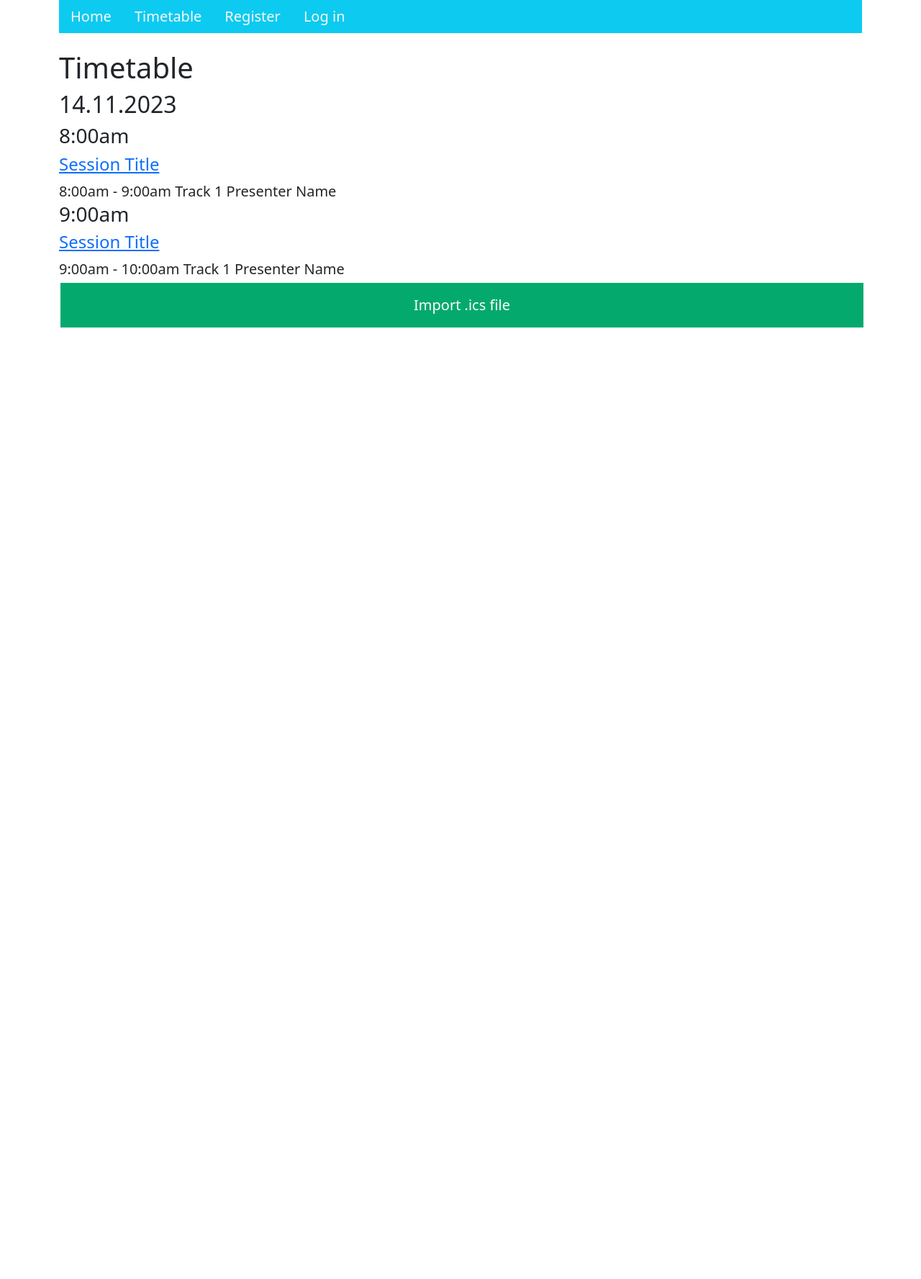
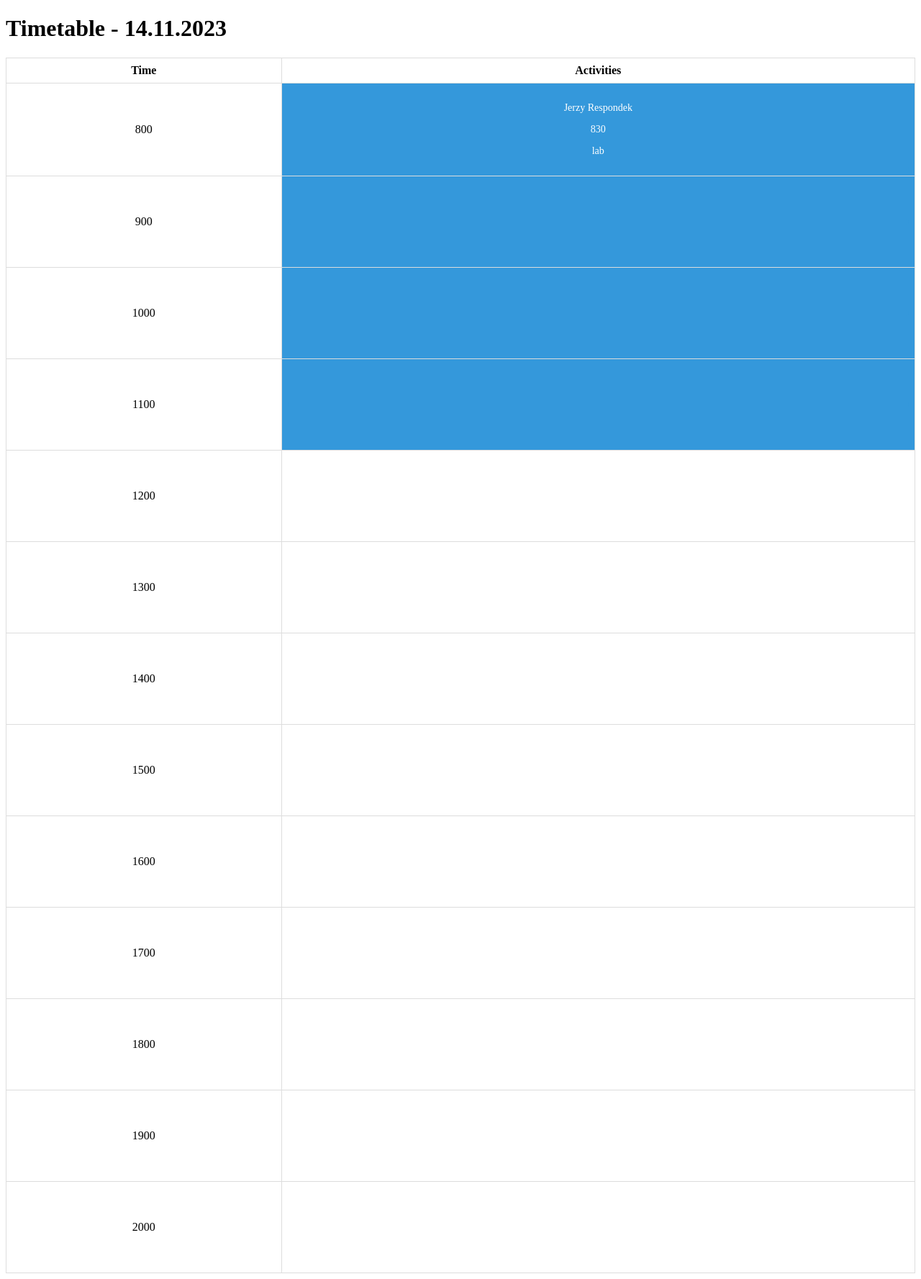
Before and after one commit to damian234527/FinalProject, a Django app: page /timetable/day/ in a window 1280 px wide. Shown: the whole page at 72% size. Before the commit the page ends 455 px from the top, so only its background shows below. Run offline with Django 4.2, Linux system fonts and the light colour scheme; some libraries are stand-ins or nearby versions.

Commit message:
Prace nad planem dnia

```diff
--- a/templates/base_template.html
+++ b/templates/base_template.html
@@ -3,10 +3,12 @@
 <script src="{% static 'htmx.min.js' %}" defer></script>
 <html lang="en">
 <head>
-<title>{% block title %}Django laboratories{% endblock %}</title>
-  {% load bootstrap5 %}
-  {% bootstrap_css %}
-  {% bootstrap_javascript %}
+    <meta charset="UTF-8">
+    <meta name="viewport" content="width=device-width, initial-scale=1.0">
+    <title>{% block title %}Django laboratories{% endblock %}</title>
+    {% load bootstrap5 %}
+    {% bootstrap_css %}
+    {% bootstrap_javascript %}
 </head>
 <body hx-headers='{"X-CSRFToken": "{{ csrf_token }}"}'>
     <link rel="stylesheet" type="text/css" href="{% static 'style.css' %}">
--- a/timetable/templates/timetable/day.html
+++ b/timetable/templates/timetable/day.html
@@ -1,34 +1,67 @@
-{% extends "base_template.html" %}
-{% load static %}
+<!DOCTYPE html>
+<html lang="en">
+<head>
+    <meta charset="UTF-8">
+    <meta name="viewport" content="width=device-width, initial-scale=1.0">
+    <title>Timetable</title>
+    <style>
+        table {
+            border-collapse: collapse;
+            width: 100%;
+        }
 
-{% block content %}
-<link rel="stylesheet" type="text/css" href="{% static 'style.css' %}">
-<h1>Timetable</h1>
-<h2>{{ today }}.{{ month }}.{{ year }}</h2>
-<div class="schedule">
-  <h3 class="time-slot">8:00am</h3>
-  <div class="session session-1 track-1">
-    <h4 class="session-title"><a href="#">Session Title</a></h4>
-    <span class="session-time">8:00am - 9:00am</span>
-    <span class="session-track">Track 1</span>
-    <span class="session-presenter">Presenter Name</span>
-  </div>
-  <!-- Sessions 2, 3, 4 -->
+        th, td {
+            border: 1px solid #ddd;
+            padding: 8px;
+            text-align: center;
+        }
 
-  <h3 class="time-slot">9:00am</h3>
-  <div class="session session-5 track-1">
-    <h4 class="session-title"><a href="#">Session Title</a></h4>
-    <span class="session-time">9:00am - 10:00am</span>
-    <span class="session-track">Track 1</span>
-    <span class="session-presenter">Presenter Name</span>
-  </div>
-  <!-- Sessions 6, 7, 8 -->
-
-  <!-- etc... -->
-
-</div> <!-- end .schedule -->
-<form action="import/" method="post">
-    {% csrf_token %}
-    <input type="submit" value="Import .ics file">
-</form>
-{% endblock %}
+        .timetable-cell {
+            position: relative;
+            height: 110px; /* Set the height of each cell */
+        }
+        .timetable-activity-cell {
+            background-color: #3498db;
+            position: relative;
+            height: 110px; /* Set the height of each cell */
+        }
+        .activity {
+            position: center;
+            background-color: #3498db;
+            color: #fff;
+            padding: 4px;
+            border-radius: 4px;
+            font-size: 14px;
+        }
+    </style>
+</head>
+<body>
+    <h1>Timetable - {{ today }}.{{ month }}.{{ year }}</h1>
+    <table>
+        <tr>
+            <th>Time</th>
+            <th>Activities</th>
+        </tr>
+        {% for time in timetable_times %}
+            <tr>
+                <td>{{ time }}</td>
+                {% for activity in activities %}
+                {% if time >= activity.start_time and time < activity.end_time %}
+                <td class="timetable-activity-cell">
+                    <div class="activity">
+                        {% if time == activity.start_time %}
+                            <p>{{ activity.description.0 }}</p>
+                            <p>{{ activity.description.1 }}</p>
+                            <p>{{ activity.description.2 }}</p>
+                        {% endif %}
+                    </div>
+                {% else %}
+                    <td class="timetable-cell">
+                {% endif %}
+                    {% endfor %}
+                </td>
+            </tr>
+        {% endfor %}
+    </table>
+</body>
+</html>
--- a/timetable/views.py
+++ b/timetable/views.py
@@ -79,10 +79,16 @@ def day(request):
     start_time = 800
     end_time = 1200
     description = ["Jerzy Respondek", "830", "lab"]
-    time_to_index_conversion = (((start_time - time_earliest_start) // 100 * 60) + (start_time % 100)) // 15
-    time_array[time_to_index_conversion] = [start_time, end_time, description]
+    activity = {"start_time": start_time, "end_time": end_time, "description": description}
+    activities = []
+    activities.append(activity)
+    timetable_times = range(800, 2100, 100)
+    # time_to_index_conversion = (((start_time - time_earliest_start) // 100 * 60) + (start_time % 100)) // 15
+    # time_array[time_to_index_conversion] = [start_time, end_time, description]
 
     return render(request, "timetable/day.html", {"today": current_day,
-                                                  "time_array": time_array,
+                                                  #"time_array": time_array,
+                                                  "activities": activities,
                                                   "month": current_month,
-                                                  "year": current_year})
+                                                  "year": current_year,
+                                                  "timetable_times": timetable_times})
```
Also changed, not shown: timetable/templates/timetable/day — kopia.html (added, +30 -0 lines).
